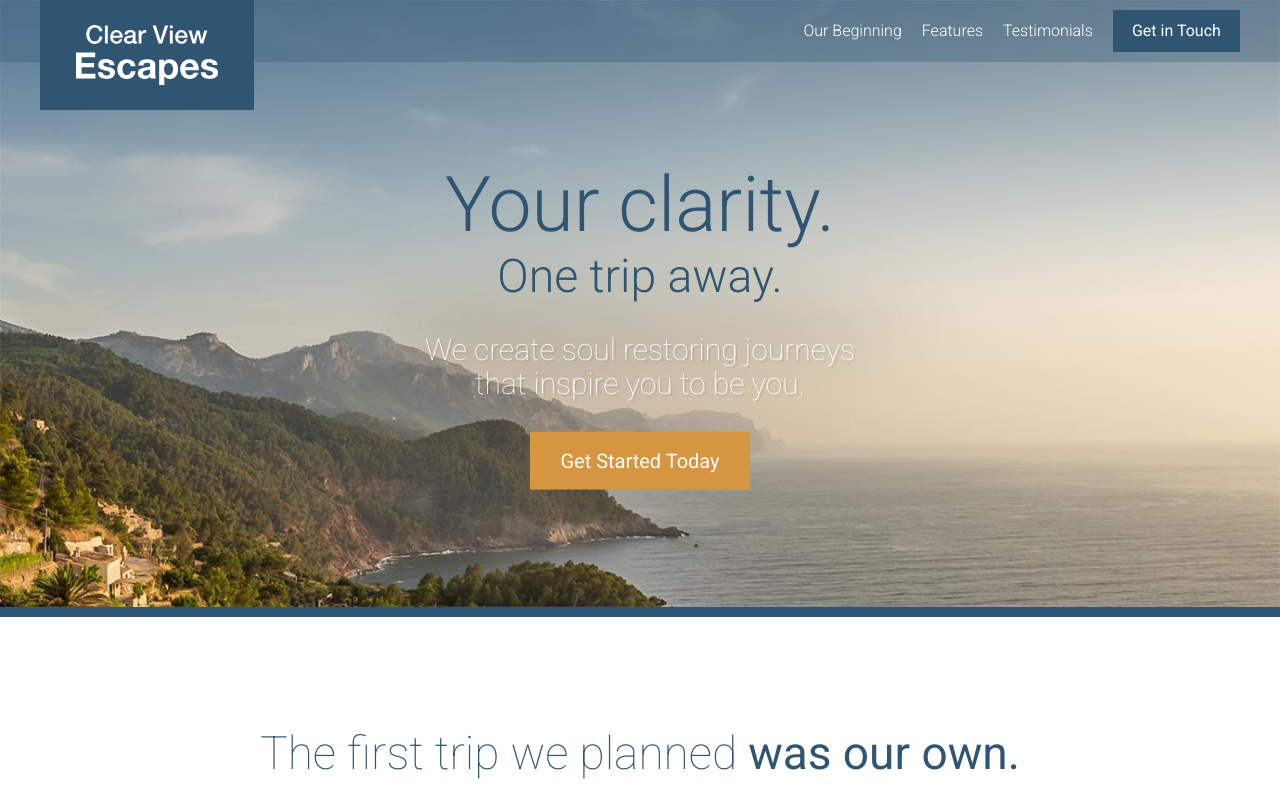
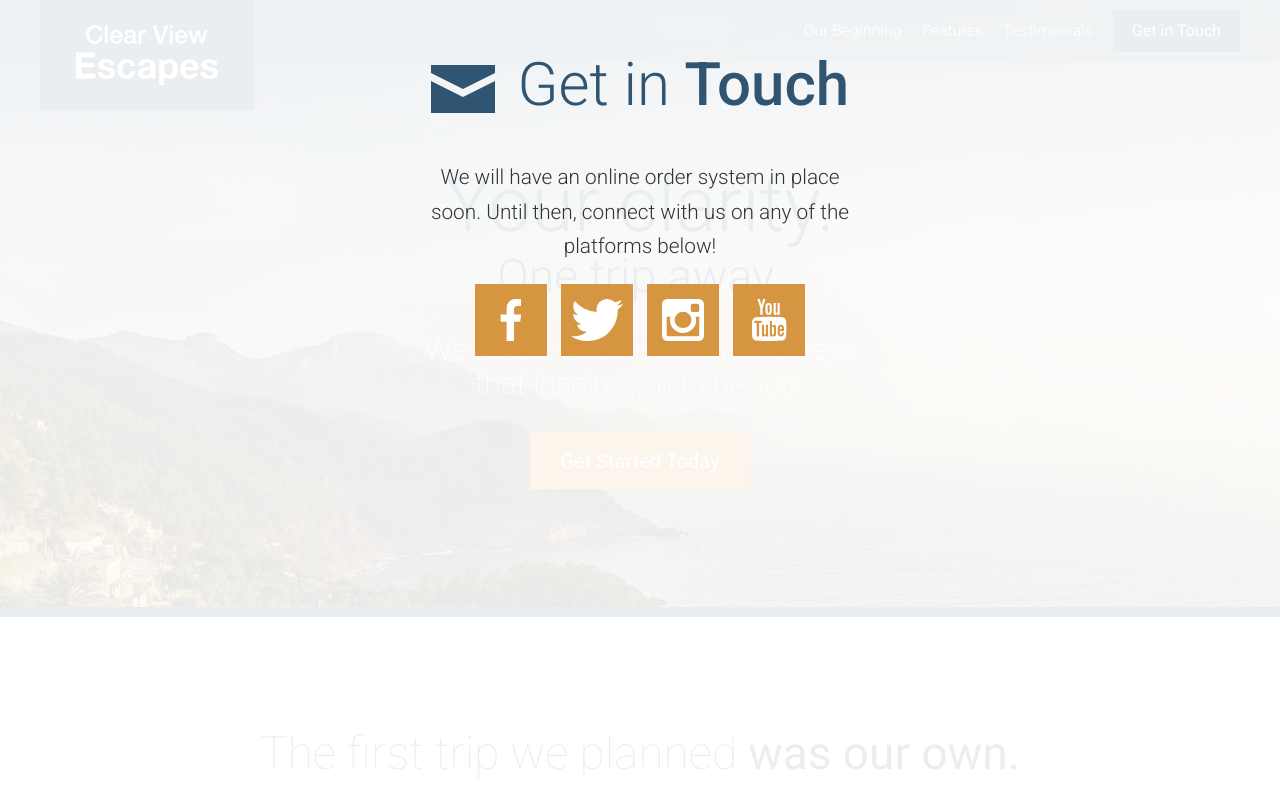
Before and after one commit to jtkane/travel-site, a website: page app/index.html in a window 1280 px wide. Shown: the top 800 px of the page. Drawn offline with Linux system fonts and the light colour scheme.

Commit message:
End of 18/50.

```diff
--- /dev/null
+++ b/app/assets/styles/modules/_modal.css
@@ -0,0 +1,16 @@
+.modal {
+  position: fixed;
+  z-index: 5;
+  background-color: rgba(255, 255, 255, .9);
+  top: 0;
+  bottom: 0;
+  left: 0;
+  right: 0;
+
+  &__description {
+    text-align: center;
+    font-size: 1.3rem;
+    font-weight: 300;
+    line-height: 1.65;
+  }
+}
--- a/app/assets/styles/modules/_section-title.css
+++ b/app/assets/styles/modules/_section-title.css
@@ -13,6 +13,10 @@
 
   &--blue {
     color: $mainBlue;
+  }
+
+  &--less-margin {
+    margin-bottom: 1.3rem;
   }
 
   &__icon {
--- /dev/null
+++ b/app/assets/styles/modules/_social-icons.css
@@ -0,0 +1,25 @@
+.social-icons {
+  text-align: center;
+
+  &__icon {
+    background-color: $mainOrange;
+    display: inline-block;
+    margin: 0 5px 5px 5px;
+    width: 33%;
+    height: 72px;
+    position: relative;
+
+    @mixin atSmall {
+      width: 72px;
+      margin: 0 5px;
+    }
+
+    .icon {
+      display: block;
+      position: absolute;
+      top: 50%;
+      left: 50%;
+      transform: translate(-50%, -50%);
+    }
+  }
+}
--- a/app/assets/styles/modules/_wrapper.css
+++ b/app/assets/styles/modules/_wrapper.css
@@ -8,6 +8,10 @@
 
   &--medium {
     max-width: 976px;
+  }
+
+  &--narrow {
+    max-width: 470px;
   }
 
   &--no-padding-until-medium {
--- a/app/assets/styles/styles.css
+++ b/app/assets/styles/styles.css
@@ -18,3 +18,5 @@
 @import "modules/_site-header";
 @import "modules/_primary-nav";
 @import "modules/_reveal-item";
+@import "modules/_modal";
+@import "modules/_social-icons";
--- a/app/index.html
+++ b/app/index.html
@@ -269,6 +269,34 @@
   </footer>
   <!-- footer END -->
 
+  <!-- modal -->
+  <div class="modal">
+    <h2 class="section-title section-title--blue section-title--less-margin">
+      <span class="icon icon--mail section-title__icon"></span>
+      Get in <strong>Touch</strong>
+    </h2>
+    <div class="wrapper wrapper--narrow">
+      <p class="modal__description">We will have an online order system in place soon. Until then, connect with us on any of the platforms below!</p>
+    </div>
+
+    <div class="social-icons">
+      <a href="#" class="social-icons__icon">
+        <span class="icon icon--facebook"></span>
+      </a>
+      <a href="#" class="social-icons__icon">
+        <span class="icon icon--twitter"></span>
+      </a>
+      <a href="#" class="social-icons__icon">
+        <span class="icon icon--instagram"></span>
+      </a>
+      <a href="#" class="social-icons__icon">
+        <span class="icon icon--youtube"></span>
+      </a>
+    </div>
+
+  </div>
+  <!-- modal -->
+
   <script src="temp/scripts/App.js"></script>
 </body>
 
--- a/app/temp/styles/styles.css
+++ b/app/temp/styles/styles.css
@@ -577,6 +577,10 @@ a {
     max-width: 976px;
   }
 
+.wrapper--narrow {
+    max-width: 470px;
+  }
+
 .wrapper--no-padding-until-medium {
     padding-right: 0;
     padding-left: 0;
@@ -892,6 +896,10 @@ a {
 
 .section-title--blue {
     color: #2f5572;
+  }
+
+.section-title--less-margin {
+    margin-bottom: 1.3rem;
   }
 
 .section-title__icon {
@@ -1367,3 +1375,50 @@ a {
     -webkit-transform: scale(1);
             transform: scale(1);
   }
+
+.modal {
+  position: fixed;
+  z-index: 5;
+  background-color: rgba(255, 255, 255, .9);
+  top: 0;
+  bottom: 0;
+  left: 0;
+  right: 0;
+}
+
+.modal__description {
+    text-align: center;
+    font-size: 1.3rem;
+    font-weight: 300;
+    line-height: 1.65;
+  }
+
+.social-icons {
+  text-align: center;
+}
+
+.social-icons__icon {
+    background-color: #d59541;
+    display: inline-block;
+    margin: 0 5px 5px 5px;
+    width: 33%;
+    height: 72px;
+    position: relative;
+  }
+
+@media screen and (min-width: 530px) {
+
+.social-icons__icon {
+      width: 72px;
+      margin: 0 5px
+  }
+  }
+
+.social-icons__icon .icon {
+      display: block;
+      position: absolute;
+      top: 50%;
+      left: 50%;
+      -webkit-transform: translate(-50%, -50%);
+              transform: translate(-50%, -50%);
+    }
```
